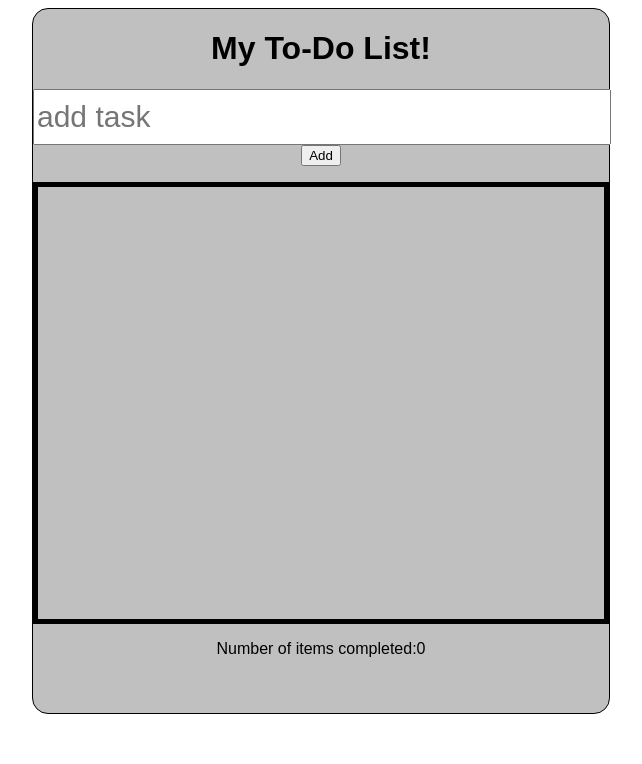
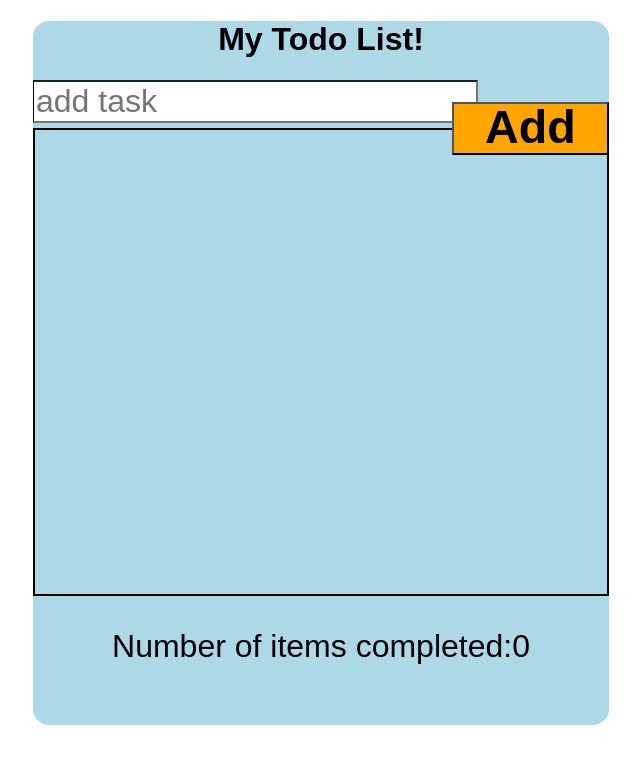
Before and after one commit to jawadalikhel/Projects, a React (Create React App) app in the folder todo-list-full-stack/: page / in a window 1280 px wide. Shown: the top 764 px of the page, without its empty margins (319-961 px from the left). Built offline with nearby package versions, Linux system fonts and the light colour scheme.

Commit message:
breake comment

```diff
--- a/todo-list-full-stack/src/TodoComponent/ListTodos/index.js
+++ b/todo-list-full-stack/src/TodoComponent/ListTodos/index.js
@@ -10,8 +10,8 @@ class ListTodos extends Component {
           <li key={index} className="list">
             <div className="outer-div">
 
-              <div>
-                <input type="checkbox"  checked={item.checked} onChange={() => onTodoClick(item)} />
+              <div >
+                <input className="input" type="checkbox"  checked={item.checked} onChange={() => onTodoClick(item)} />
               </div>
 
               <div>
--- a/todo-list-full-stack/src/TodoComponent/ListTodos/style.css
+++ b/todo-list-full-stack/src/TodoComponent/ListTodos/style.css
@@ -1,24 +1,28 @@
 .Container {
   /* background-color: red; */
-  border: 5px solid black;
+  /* border: 5px solid black; */
   height: 27em;
   overflow:scroll;
+  color:
 }
 
 
 .outer-div {
   background-color: cyan;
+  /* background-color: black; */
   padding: 10px;
   height: 50px;
 }
 
-input[type=checkbox] {
+.input[type=checkbox] {
     zoom: 4;
     margin-top: 0px;
     float:right;
 }
 
 .list {
+  /* background-color: white; */
+  color: black;
   list-style-type: none;
   font-size: 1.5em;
   height: 4.8em;
--- a/todo-list-full-stack/src/TodoComponent/index.js
+++ b/todo-list-full-stack/src/TodoComponent/index.js
@@ -41,17 +41,20 @@ class TodoContainer extends Component {
   render() {
     console.log(this.state, 'THIS IS THE STATE')
     return (
-      <div id="center">
-        <div class="row header">
-          <h1 class="col s6 offset-s3 center-align teal-text">My To-Do List!</h1>
+      <div id="MainContainer">
+        <div>
+          <h1>My Todo List!</h1>
+        </div>
+
+        <div className="form">
+          <form onSubmit={this.onSubmit} >
+            <input className="inputBox" value={this.state.term} onChange={this.handleChange} placeholder="add task"/><br/>
+            <button className="add"><h1>Add</h1></button>
+          </form>
         </div>
 
         <div className="mainCenter">
-          <form onSubmit={this.onSubmit} class="col s6 offset-s3" className="form">
-            <input placeholder="add task" value={this.state.term} onChange={this.handleChange}
-            className="inputField" className="input"/><br/>
-            <button className="add">Add</button>
-          </form>
+
 
           <TodoList
             onTodoClick={this.handleItemClick}
@@ -63,11 +66,10 @@ class TodoContainer extends Component {
         </div>
 
         <footer className="footer-outer">
-          <span className="footer">
             Number of items completed:
             {this.state.items.filter(item => item.checked).length}
-          </span>
         </footer>
+
       </div>
     );
   }
--- a/todo-list-full-stack/src/TodoComponent/style.css
+++ b/todo-list-full-stack/src/TodoComponent/style.css
@@ -1,9 +1,10 @@
-#center {
-  /* background-color: lightblue; */
-  background-color: silver;
+#MainContainer {
+  background-color: lightblue;
+  /* background-color: silver; */
   /* background-color: grey; */
   /* background-color: black; */
-  border: 1px solid black;
+  /* border: 1px solid black; */
+  /* background-color: lightcyan; */
   border-radius: 1em;
   height: 44em;
   width: 36em;
@@ -17,3 +18,42 @@
     width: 100%;
   }
 } */
+
+.mainCenter {
+  border: 2px solid black;
+}
+
+.form {
+  /* background-color: blue; */
+  height: 3em;
+}
+
+.inputBox {
+  /* background-color: green; */
+  border-left: 1px solid black;
+  /* border-radius: 10%; */
+  float: left;
+  width: 13.7em;
+  font-size: 2em;
+}
+
+.add {
+  background-color: orange;
+  float: right;
+  width: 11.8em;
+  height: 4em;
+  margin-top: -1.6em;
+}
+
+.add h1 {
+  margin-top: -.1em;
+  font-size: 3.5em;
+}
+
+.footer-outer {
+  /* background-color: red; */
+  font-size: 2em;
+  width: 14em;
+  margin: auto;
+  margin-top: 1em;
+}
--- a/todo-list-full-stack/src/index.css
+++ b/todo-list-full-stack/src/index.css
@@ -19,28 +19,6 @@ body {
 
 }
 
-
-
-
-
-
-
-.mainCenter form .input{
-  /* background: red; */
-  /* width: 200%; */
-  /* height: 450px; */
-  /* margin: 0 auto; */
-  /* border: 5px solid black; */
-  position: relative;
-  margin: auto;
-  height: 50px;
-  width: 99%;
-  font-size: 30px;
-  /* width: 100px; */
-}
-
-
-
 code {
   font-family: source-code-pro, Menlo, Monaco, Consolas, "Courier New",
     monospace;
```
